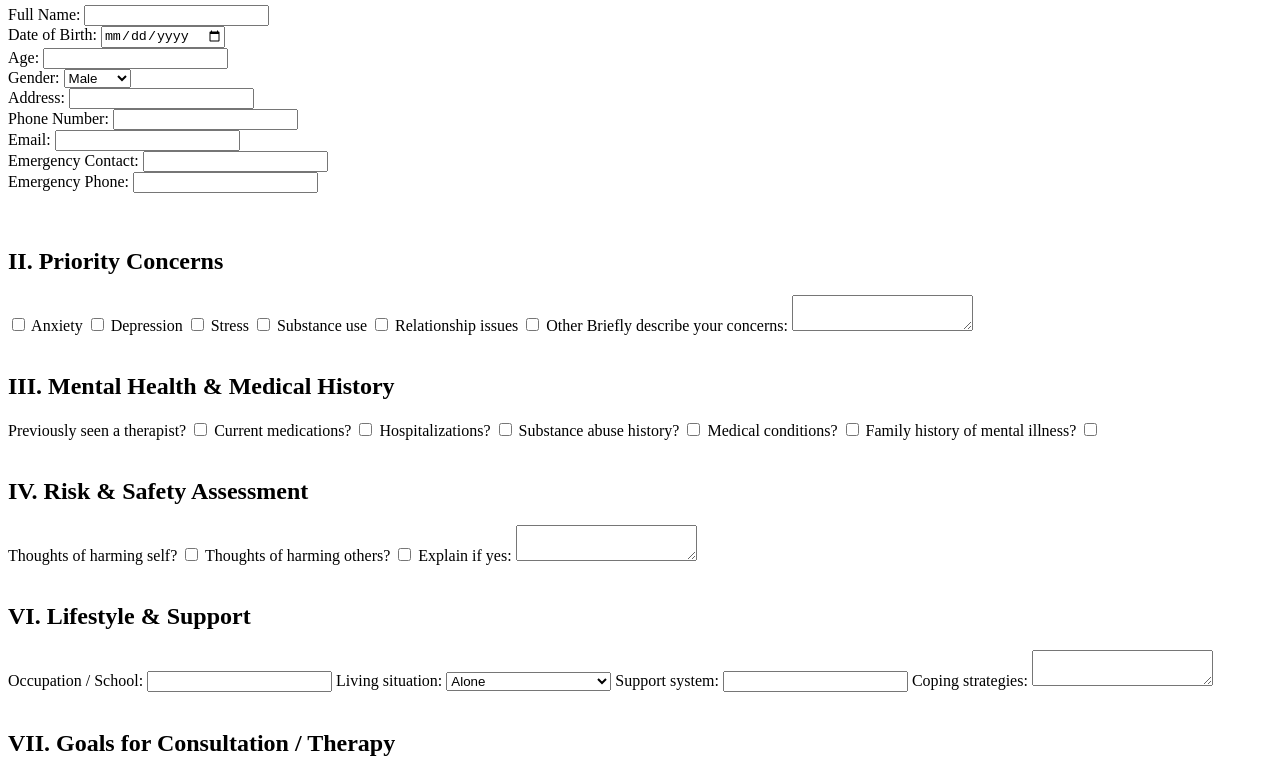
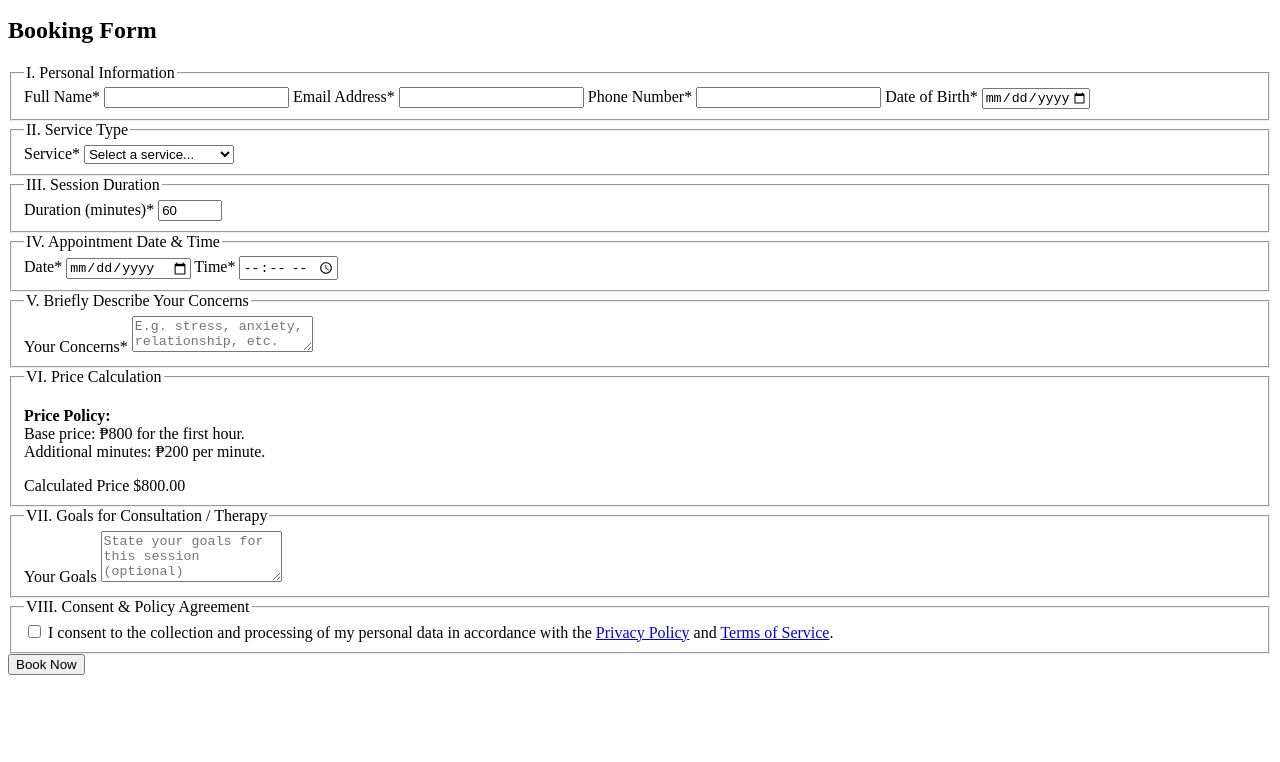
Before and after one commit to cognitioplus/home, a plain HTML site: page booking.html in a window 1280 px wide. Shown: the part 101-863 px from the top of the page. After the commit the page ends 800 px from the top, so only its background shows below. Drawn offline with Linux system fonts and the light colour scheme.

Commit message:
booking.html
Signed-off-by: cognitioplus <132303904+cognitioplus@users.noreply.github.com>

```diff
--- a/booking.html
+++ b/booking.html
@@ -1,149 +1,208 @@
 <!DOCTYPE html>
 <html lang="en">
 <head>
-  <meta charset="UTF-8" />
-  <meta name="viewport" content="width=device-width, initial-scale=1.0" />
-  <title>Cognitio+ | Booking & Consultation</title>
-
-  <!-- SEO -->
-  <meta name="description" content="Confidential mental health booking form, powered by Cognitio+ AI and community-based care." />
-  <meta name="author" content="Cognitio+" />
-  <meta property="og:title" content="Cognitio+ Booking" />
-  <meta property="og:description" content="Book your confidential consultation online." />
-  <meta property="og:url" content="https://cognitioplus.github.io/booking.html" />
-
-  <!-- PWA -->
-  <link rel="booking-manifest" href="booking-manifest.json" />
-  <meta name="theme-color" content="#0077cc" />
-  <!-- Styles -->
-  <style> href="booking-styles.css"</style>
+    <meta charset="UTF-8">
+    <meta name="viewport" content="width=device-width, initial-scale=1.0">
+    <title>Booking Consultation | Cognitio +</title>
+    <meta name="description" content="Book a consultation with Cognitio +, your partner in resilience. Rooted in culture. Powered by technology.">
+    <link rel="stylesheet" href="booking-styles.css">
+    <link rel="manifest" href="manifest.json">
+    <link rel="icon" href="favicon.ico">
+    <meta name="theme-color" content="#2a3142">
 </head>
 <body>
     <header>
-  <h1></h1>
+        <h1>Book a Consultation</h1>
+        <nav>
+            <a href="/">Home</a>
+            <a href="/services.html">Services</a>
+            <a href="/contact.html">Contact</a>
+        </nav>
     </header>
 
-<main class="container">
-  <form id="bookingForm">
-    <br>
-    <h2>I. Client Information</h2>
-    <div>
-    <label>Full Name: <input type="text" name="fullName" required></label>
-    </div>
-    <div>
-    <label>Date of Birth: <input type="date" name="dob" required></label>
-    </div>
-    <div>
-    <label>Age: <input type="number" name="age" required></label>
-    </div>
-    <div>
-    <label>Gender:
-      <select name="gender">
-        <option>Male</option>
-        <option>Female</option>
-        <option>Other</option>
+    <main>
+        <form id="bookingForm" aria-labelledby="bookingFormTitle" autocomplete="on" novalidate>
+            <h2 id="bookingFormTitle">Booking Form</h2>
+
+            <!-- Section I: Personal Information -->
+            <fieldset>
+                <legend>I. Personal Information</legend>
+                <label for="fullName">Full Name*</label>
+                <input type="text" id="fullName" name="fullName" required aria-required="true" autocomplete="name">
+
+                <label for="email">Email Address*</label>
+                <input type="email" id="email" name="email" required aria-required="true" autocomplete="email">
+
+                <label for="phone">Phone Number*</label>
+                <input type="tel" id="phone" name="phone" required aria-required="true" autocomplete="tel" pattern="^\+?[0-9\s\-]{7,15}$"
+                    title="Please enter a valid phone number.">
+
+                <label for="dob">Date of Birth*</label>
+                <input type="date" id="dob" name="dob" required aria-required="true" max="2020-01-01">
+            </fieldset>
+
+            <!-- Section II: Service Type -->
+            <fieldset>
+                <legend>II. Service Type</legend>
+                <label for="serviceType">Service*</label>
+                <select id="serviceType" name="serviceType" required aria-required="true">
+                    <option value="">Select a service...</option>
+                    <option value="counseling">Individual Conultation</option>
+                    <option value="therapy">Therapy</option>
+                    <option value="workshop">Workshop</option>
+                    <option value="other">Other</option>
                 </select>
+            </fieldset>
+
+            <!-- Section III: Session Duration -->
+            <fieldset>
+                <legend>III. Session Duration</legend>
+                <label for="duration">Duration (minutes)*</label>
+                <input type="number" id="duration" name="duration" required aria-required="true" min="30" max="180" step="15" value="60">
+            </fieldset>
+
+            <!-- Section IV: Date & Time -->
+            <fieldset>
+                <legend>IV. Appointment Date & Time</legend>
+                <label for="appointmentDate">Date*</label>
+                <input type="date" id="appointmentDate" name="appointmentDate" required aria-required="true" min="">
+
+                <label for="appointmentTime">Time*</label>
+                <input type="time" id="appointmentTime" name="appointmentTime" required aria-required="true">
+            </fieldset>
+
+            <!-- Section V: Concerns -->
+            <fieldset>
+                <legend>V. Briefly Describe Your Concerns</legend>
+                <label for="concerns">Your Concerns*</label>
+                <textarea id="concerns" name="concerns" required aria-required="true" placeholder="E.g. stress, anxiety, relationship, etc."></textarea>
+            </fieldset>
+
+            <!-- Section VI: Price Calculation -->
+            <fieldset>
+                <legend>VI. Price Calculation</legend>
+                <p>
+                    <strong>Price Policy:</strong>
+                    <br>Base price: ₱800 for the first hour.
+                    <br>Additional minutes: ₱200 per minute.
+                </p>
+                <label for="calculatedPrice">Calculated Price</label>
+                <output id="calculatedPrice" name="calculatedPrice" for="duration">₱800</output>
+            </fieldset>
+
+            <!-- Section VII: Goals for Consultation / Therapy -->
+            <fieldset>
+                <legend>VII. Goals for Consultation / Therapy</legend>
+                <label for="goals">Your Goals</label>
+                <textarea id="goals" name="goals" rows="3" placeholder="State your goals for this session (optional)"></textarea>
+            </fieldset>
+
+            <!-- Section VIII: Consent & Policy Agreement -->
+            <fieldset>
+                <legend>VIII. Consent & Policy Agreement</legend>
+                <input type="checkbox" id="consent" name="consent" required aria-required="true">
+                <label for="consent">
+                    I consent to the collection and processing of my personal data in accordance with the
+                    <a href="/privacy-policy.html" target="_blank">Privacy Policy</a> and <a href="/terms.html" target="_blank">Terms of Service</a>.
                 </label>
-    </div>
-    <div>
-    <label>Address: <input type="text" name="address"></label>
-    </div>
-    <div>
-    <label>Phone Number: <input type="tel" name="phone"></label>
-    </div>
-    <div>
-    <label>Email: <input type="email" name="email"></label>
-    </div>
-    <div>
-    <label>Emergency Contact: <input type="text" name="emergencyContact"></label>
-    </div>
-     <div>
-    <label>Emergency Phone: <input type="tel" name="emergencyPhone"></label>
-     </div>
-     </br>
+            </fieldset>
 
-    <br>
-    <h2>II. Priority Concerns</h2>
-    <label><input type="checkbox" name="concerns" value="Anxiety"> Anxiety</label>
-    <label><input type="checkbox" name="concerns" value="Depression"> Depression</label>
-    <label><input type="checkbox" name="concerns" value="Stress"> Stress</label>
-    <label><input type="checkbox" name="concerns" value="Substance use"> Substance use</label>
-    <label><input type="checkbox" name="concerns" value="Relationship issues"> Relationship issues</label>
-    <label><input type="checkbox" name="concerns" value="Other"> Other</label>
-    <label>Briefly describe your concerns:
-      <textarea name="concernDescription"></textarea>
-    </label>
-    </br>
-    <br>
-    <h2>III. Mental Health & Medical History</h2>
-    <label>Previously seen a therapist? <input type="checkbox" name="historyTherapist"></label>
-    <label>Current medications? <input type="checkbox" name="historyMeds"></label>
-    <label>Hospitalizations? <input type="checkbox" name="historyHospital"></label>
-    <label>Substance abuse history? <input type="checkbox" name="historySubstance"></label>
-    <label>Medical conditions? <input type="checkbox" name="historyMedical"></label>
-    <label>Family history of mental illness? <input type="checkbox" name="historyFamily"></label>
-    </br>
-    <br>
-    <h2>IV. Risk & Safety Assessment</h2>
-    <label>Thoughts of harming self? <input type="checkbox" name="riskSelfHarm"></label>
-    <label>Thoughts of harming others? <input type="checkbox" name="riskOtherHarm"></label>
-    <label>Explain if yes: <textarea name="riskExplanation"></textarea></label>
-    </br>
-    <br>
-    <h2>VI. Lifestyle & Support</h2>
-    <label>Occupation / School: <input type="text" name="occupation"></label>
-    <label>Living situation:
-      <select name="livingSituation">
-        <option>Alone</option>
-        <option>With family</option>
-        <option>With partner/roommates</option>
-      </select>
-    </label>
-    <label>Support system: <input type="text" name="support"></label>
-    <label>Coping strategies: <textarea name="coping"></textarea></label>
-    </br>
-    <br>
-    <h2>VII. Goals for Consultation / Therapy</h2>
-    <label><textarea name="goals"></textarea></label>
-    </br>
-    <br>
-<h2>VII. Appointment Details</h2>
-<label>Date of Consultation: <input type="date" name="consultDate" required></label>
-<label>Preferred Time:
-  <input type="time" name="consultTime" required>
-</label>
-<label>Referred by: <input type="text" name="referredBy"></label>
-<label>Preferred Contact:
-  <select name="contactMethod">
-    <option>Phone</option>
-    <option>Email</option>
-    <option>Other</option>
-  </select>
-  </label>
-   </br>
-    <label>
-  <br>
-  <h2>Dynamic Price</h2>
-    <p>Calculated price: PHP <span id="price">0</span></p>
-</label>
-     </br>
- <br>
-  <h2>VIII. Consent</h2>
-    <label>
-      <input type="checkbox" required> I acknowledge that information is accurate and consent to treatment.
-    </label>
-    </br>
-    <button type="submit">Submit Booking</button>
+            <!-- Error Message -->
+            <div id="errorMsg" role="alert" aria-live="assertive"></div>
+
+            <!-- Submit Button -->
+            <button type="submit" id="submitBtn">Book Now</button>
         </form>
     </main>
 
-<script src="booking-script.js"></script>
+    <!-- Service Worker Registration -->
     <script>
     if ('serviceWorker' in navigator) {
+        window.addEventListener('load', () => {
             navigator.serviceWorker.register('booking-sw.js')
-    .then(() => console.log('✅ PWA ready'))
-    .catch(console.error);
+            .then(reg => {
+                console.log('Service Worker registered:', reg.scope);
+            })
+            .catch(err => {
+                document.getElementById('errorMsg').textContent =
+                    'Offline features are unavailable: Service Worker registration failed.';
+                console.error('Service Worker registration failed:', err);
+            });
+        });
     }
+    </script>
+
+    <!-- Dynamic Price Calculation & Form Validation -->
+    <script>
+    // Set min date for appointment (today)
+    document.addEventListener('DOMContentLoaded', () => {
+        const today = new Date().toISOString().split('T')[0];
+        document.getElementById('appointmentDate').setAttribute('min', today);
+
+        // Dynamic price calculation
+        const durationInput = document.getElementById('duration');
+        const priceOutput = document.getElementById('calculatedPrice');
+        function calculatePrice() {
+            let duration = parseInt(durationInput.value, 10) || 60;
+            let base = 800;
+            let extra = duration > 60 ? (duration - 60) * 200 : 0;
+            let total = base + extra;
+            priceOutput.value = `$${total.toFixed(2)}`;
+            priceOutput.textContent = `$${total.toFixed(2)}`;
+        }
+        durationInput.addEventListener('input', calculatePrice);
+        calculatePrice();
+
+        // Form validation
+        const bookingForm = document.getElementById('bookingForm');
+        bookingForm.addEventListener('submit', function(e) {
+            e.preventDefault();
+            let valid = true;
+            let errorMsg = '';
+
+            // Required fields
+            const requiredFields = [
+                'fullName', 'email', 'phone', 'dob',
+                'serviceType', 'duration', 'appointmentDate',
+                'appointmentTime', 'concerns', 'consent'
+            ];
+            requiredFields.forEach(fieldId => {
+                const field = document.getElementById(fieldId);
+                if (field.type === 'checkbox' && !field.checked) {
+                    valid = false;
+                    errorMsg = 'Please agree to the consent and policy.';
+                } else if (!field.value) {
+                    valid = false;
+                    errorMsg = 'Please fill out all required fields.';
+                }
+            });
+
+            // Email validation
+            const email = document.getElementById('email').value;
+            if (email && !/^[^\s@]+@[^\s@]+\.[^\s@]+$/.test(email)) {
+                valid = false;
+                errorMsg = 'Please enter a valid email address.';
+            }
+
+            // Phone validation
+            const phone = document.getElementById('phone').value;
+            if (phone && !/^\+?[0-9\s\-]{7,15}$/.test(phone)) {
+                valid = false;
+                errorMsg = 'Please enter a valid phone number.';
+            }
+
+            if (!valid) {
+                document.getElementById('errorMsg').textContent = errorMsg;
+                return;
+            }
+
+            // If valid, submit (simulate submission here)
+            document.getElementById('errorMsg').textContent = '';
+            bookingForm.reset();
+            calculatePrice();
+            alert('Your appointment has been booked! We will contact you soon.');
+        });
+    });
     </script>
 </body>
 </html>
```
Lines whose indentation alone changed are shown as unchanged.
